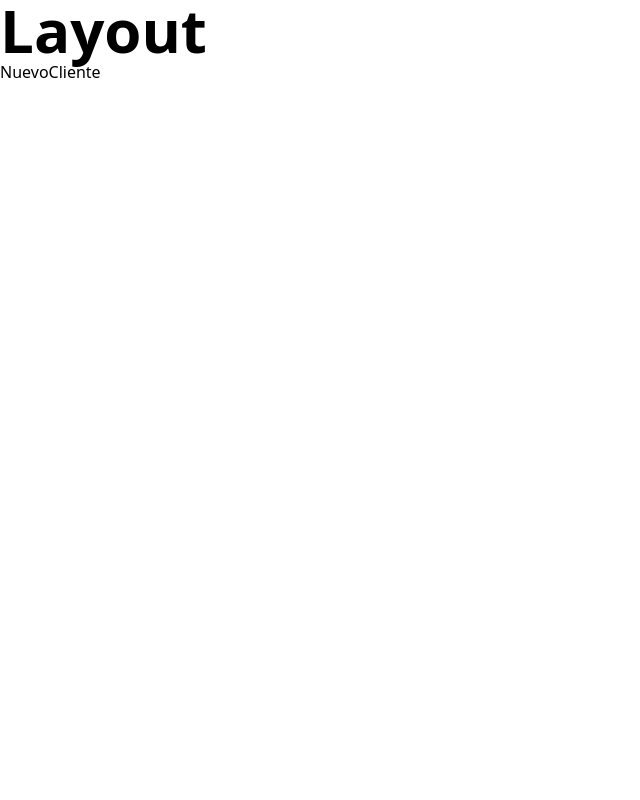
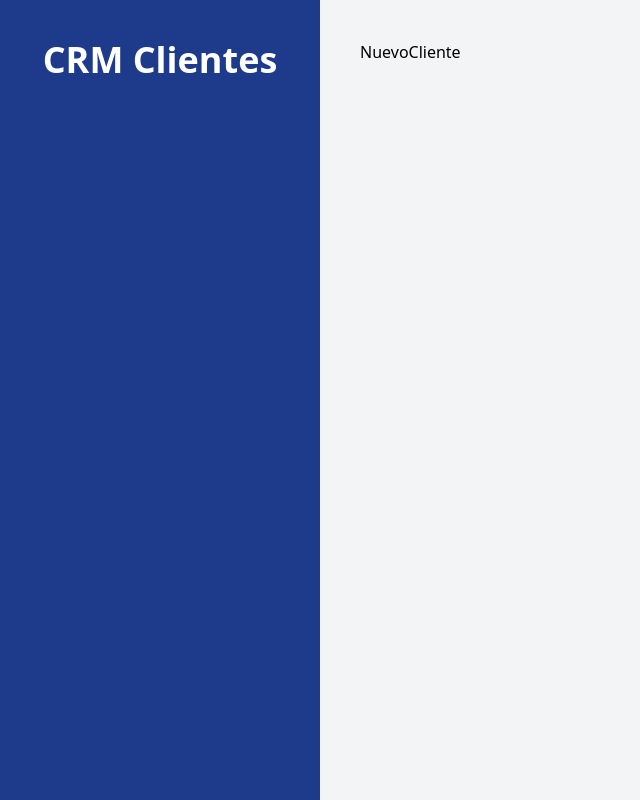
Before and after one commit to ppagano91/crm-react, a React (Vite) app: page /clientes/nuevo in a window 1280 px wide. Shown: the whole page, without its empty margins (0-640 px from the left). Built offline with nearby package versions, Linux system fonts and the light colour scheme.

Commit message:
Estilos a Layout principal

```diff
--- a/index.html
+++ b/index.html
@@ -4,9 +4,9 @@
     <meta charset="UTF-8" />
     <link rel="icon" type="image/svg+xml" href="/vite.svg" />
     <meta name="viewport" content="width=device-width, initial-scale=1.0" />
-    <title>Vite + React</title>
+    <title>CRM - React Router DOM - Vite - Tailwind CSS</title>
   </head>
-  <body>
+  <body class="min-h-screen bg-gray-100">
     <div id="root"></div>
     <script type="module" src="/src/main.jsx"></script>
   </body>
--- a/src/components/Layout.jsx
+++ b/src/components/Layout.jsx
@@ -3,9 +3,15 @@
 
 const Layout = () => {
   return (
-    <div>
-      <h3 className="text-6xl font-bold">Layout</h3>
-      <Outlet />
+    <div className="md:flex md:min-h-screen">
+      <aside className="md:w-1/4 bg-blue-900 px-5 py-10">
+        <h2 className="text-4xl font-black text-center text-white">
+          CRM Clientes
+        </h2>
+      </aside>
+      <main className="md:w-3/4 p-10 md:h-screen overflow-scroll">
+        <Outlet />
+      </main>
     </div>
   );
 };
```
